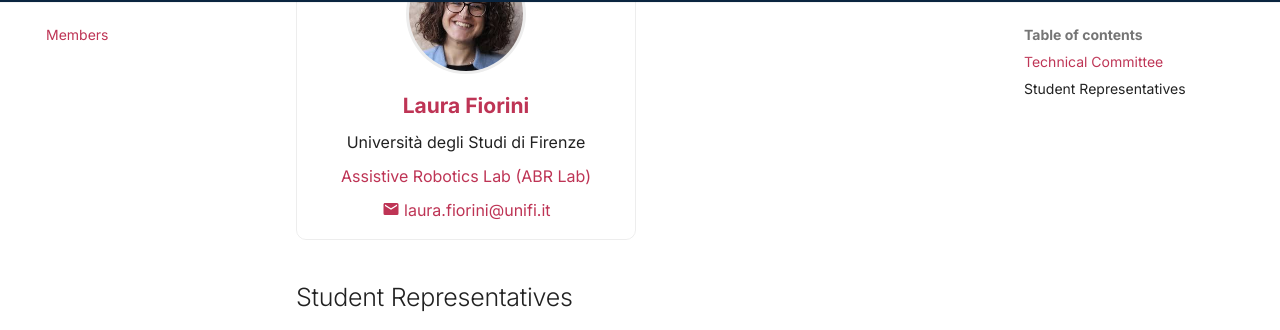
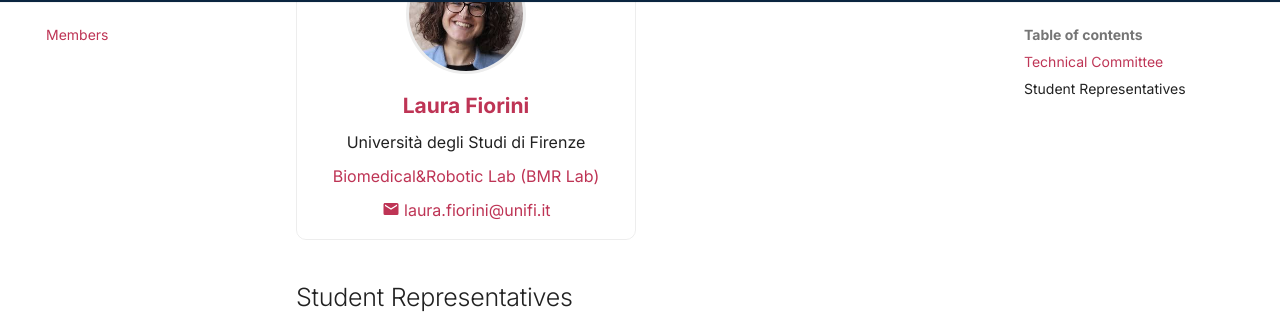
Before and after one commit to ieeeras-tc-hric/ieeeras-tc-hric.github.io, an MkDocs documentation site: the page built from docs/members.md, in a window 1280 px wide and 900 px high, scrolled down 686 px. Shown: the part 94-424 px from the top of the window. Built offline with MkDocs 1.6.1 and Material for MkDocs 9.7.7, drawn with Linux system fonts in a browser that asks for light colours.

Commit message:
Change lab name in members.md
Updated lab name from 'Assistive Robotics Lab (ABR Lab)' to 'Biomedical & Robotic Lab (BMR Lab)' in members documentation.

```diff
--- a/docs/members.md
+++ b/docs/members.md
@@ -32,7 +32,7 @@ The IEEE RAS TC on Human-Robot Interaction and Collaboration is led by a team of
 
     Università degli Studi di Firenze
 
-    [Assistive Robotics Lab (ABR Lab)](https://www.abrlab.unifi.it)
+    [Biomedical&Robotic Lab (BMR Lab)](https://www.abrlab.unifi.it)
 
     [:material-email: laura.fiorini@unifi.it](mailto:laura.fiorini@unifi.it)
 
```
